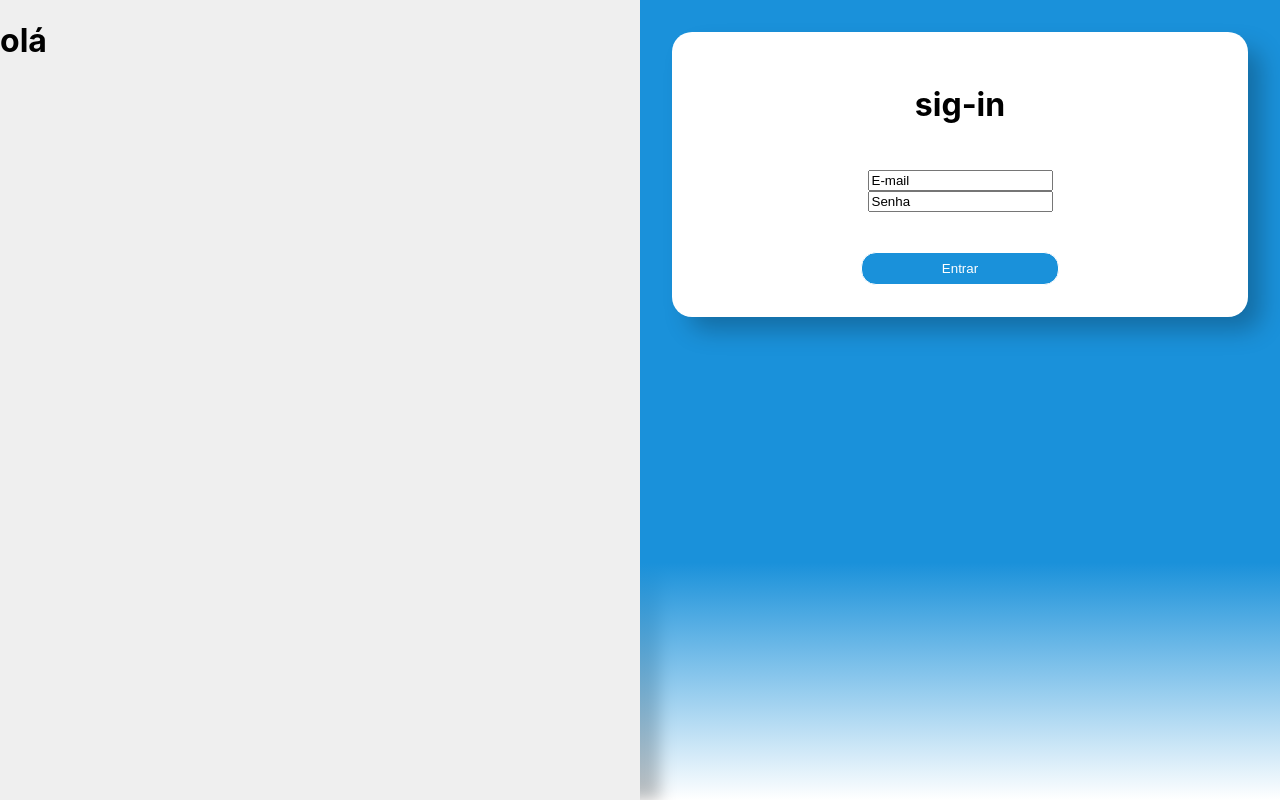
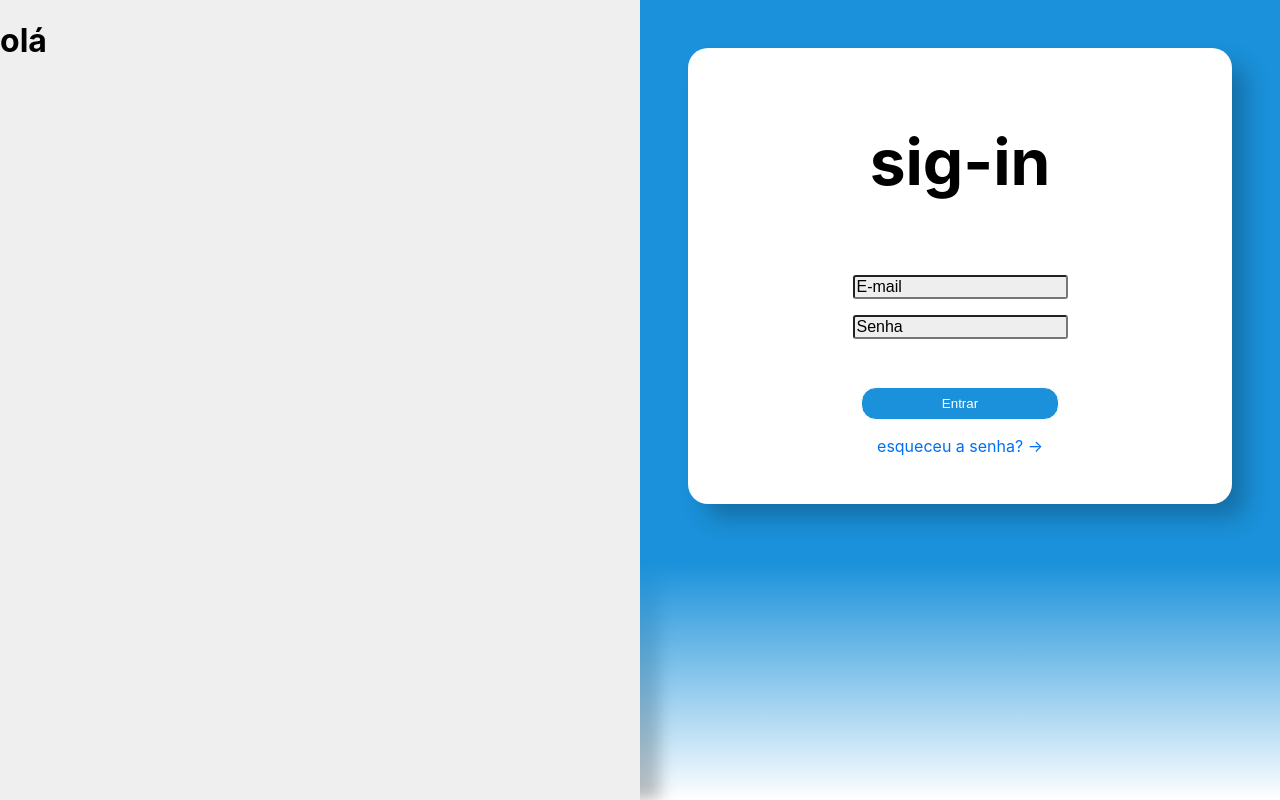
Before and after one commit to Victor2752/InOut, a Next.js app: page /login in a window 1280 px wide. Built offline with nearby package versions, Linux system fonts and the light colour scheme.

Commit message:
alterações minimas

```diff
--- a/pages/index.js
+++ b/pages/index.js
@@ -11,7 +11,7 @@ export default function Home() {
 
       <main className={styles.main}>
         <h1 className={styles.title}>
-          Welcome to <a href="https://nextjs.org">Next.js!</a>
+          Welcome to <a href="/login">Next.js!</a>
         </h1>
 
         <p className={styles.description}>
--- a/pages/login.js
+++ b/pages/login.js
@@ -12,12 +12,15 @@ function Login () {
                         sig-in
                     </h1>
                     <div className={styles.loginBox}>
-                        <input type='text' value='E-mail'/>
-                        <input type='text' value='Senha'/>
+                        <input type='text' value='E-mail' className={styles.mailBox}/>
+                        <input type='text' value='Senha' className={styles.passwordBox}/>
                     </div>
                     <button className={styles.btnEntra}>
                         Entrar
                     </button>
+                    <a href="/" className={styles.link}>
+                        <p>esqueceu a senha? &rarr;</p>
+                    </a>
                 </div>
             </div>
         </main>
--- a/styles/Login.module.css
+++ b/styles/Login.module.css
@@ -31,7 +31,7 @@
 }
 
 .boxR {
-    margin: 2rem;
+    margin: 3rem;
     padding: 1.5rem;
     padding-block: 2rem;
     text-align: center;
@@ -42,7 +42,7 @@
 
 .titleR {
     font-family: -apple-system, BlinkMacSystemFont, 'Segoe UI', Roboto, Oxygen, Ubuntu, Cantarell, 'Open Sans', 'Helvetica Neue', sans-serif;
-    font-size: 2rem;
+    font-size: 4rem;
 }
 
 .loginBox{
@@ -54,6 +54,22 @@
     align-items: center;
 }
 
+.mailBox {
+    margin: 0.5rem;
+    font-size: 1rem;
+    color: #000;
+    background-color: #eeeeee;
+    border-radius: 3px;
+}
+
+.passwordBox {
+    margin: 0.5rem;
+    font-size: 1rem;
+    color: #000;
+    background-color: #eeeeee;
+    border-radius: 3px;
+}
+
 .btnEntra{
     padding-block: 0.5rem;
     padding-inline: 5rem;
@@ -63,3 +79,13 @@
     box-sizing: border-box;
     border-radius: 15px;
 }
+
+.link{
+    color: #0070f3;
+}
+
+.link :hover,
+.link :focus,
+.link :active {
+    text-decoration: underline;
+}
```
